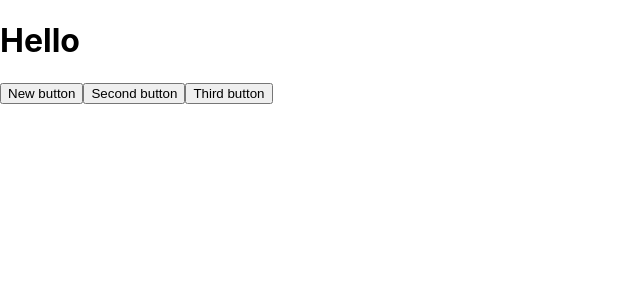
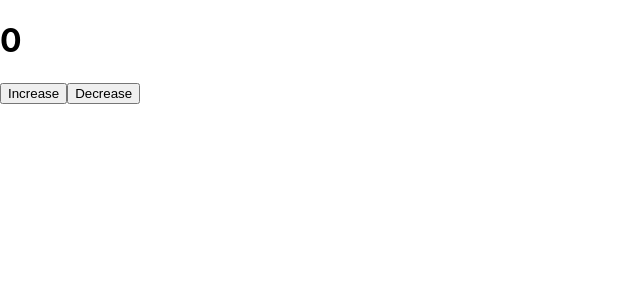
Before and after one commit to Zukerka/React, a React (Create React App) app: page / in a window 1280 px wide. Shown: the top 300 px of the page, without its empty margins (0-640 px from the left). Built offline with nearby package versions, Linux system fonts and the light colour scheme.

Commit message:
created counter

```diff
--- a/src/App.jsx
+++ b/src/App.jsx
@@ -1,16 +1,21 @@
 import './App.css';
+import React, { useState } from 'react';
 import Button from './Button';
 import Title from './Title';
 
 const App = () => {
+  const [count, setCount] = useState(0);
+
+  const increaseCount = () => {setCount(count + 1) };
+  const decreaseCount = () => { setCount(count - 1) };
+
   return (
     <div>
 
-      <Title name="Hello"/>
+      <Title name = {count} />
 
-      <Button text="New button" />
-      <Button text="Second button" />
-      <Button text="Third button" />
+      <Button onClick={increaseCount} text="Increase" />
+      <Button onClick={decreaseCount} text="Decrease" />
 
     </div>
   );
--- a/src/Button.jsx
+++ b/src/Button.jsx
@@ -1,7 +1,11 @@
 
 const Button = (props) => {
+    const { text, onClick } = props;
+
     return(
-        <button> {props.text} </button>
+        <button onClick={onClick}>
+            {text}
+        </button>
     )
 };
 
```
